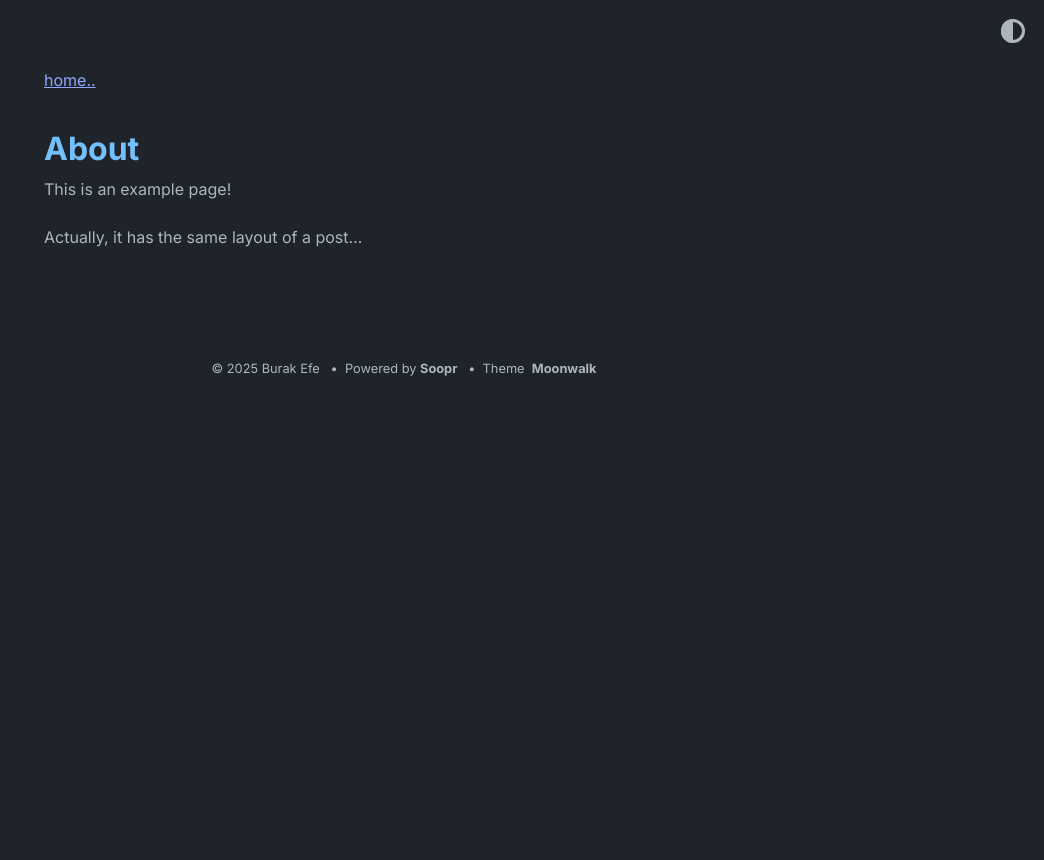
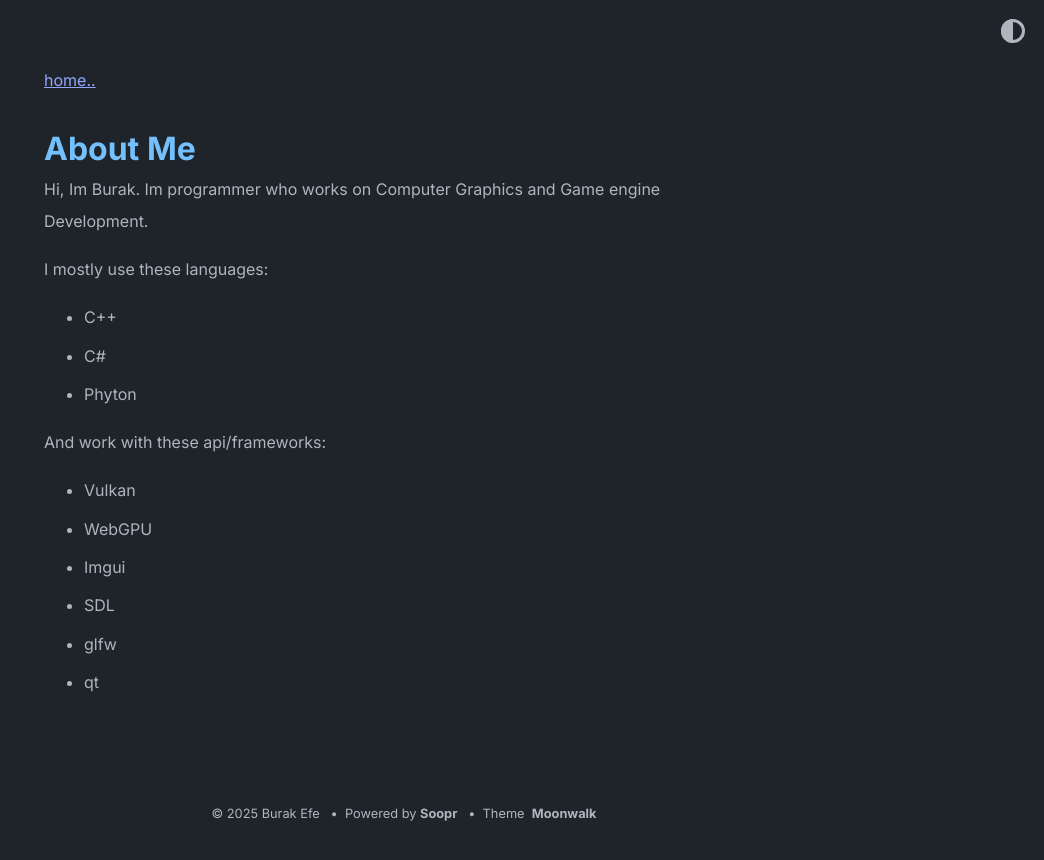
Before and after one commit to burak-efe/burak-efe.github.io, a Jekyll site: the page built from about.md, in a window 1280 px wide. Shown: the top 860 px of the page, without its empty margins (236-1280 px from the left). Built offline with Jekyll 4.4.1, drawn with Linux system fonts in a browser that asks for light colours.

Commit message:
new theme

```diff
--- a/_config.yml
+++ b/_config.yml
@@ -2,7 +2,7 @@ title: Burak's Blog
 author: Burak Efe
 url: https://burakefe.dev # root address of the site
 description: > # description of the site (multiple lines allowed)
- The Blog
+ Have a seat!
 
 permalink: /:slug
 
@@ -33,10 +33,10 @@ theme_config:
   show_tags: true # show tags in a blog posts
   # options for "home" page
   home:
-    title_projects: Portfolio
+    title_projects: My Projects
     title_misc_list: Details
     title_blog: Blog
-    title_old_projects: Old Projects
+    title_old_projects: Tiny Projects/Experiments
 
 soopr:
   publish_token: "" # sign up at https://www.soopr.co to get your publish token and personalize share and reaction options
--- a/about.md
+++ b/about.md
@@ -1,8 +1,21 @@
 ---
 layout: post
-title: About
+title: About Me
 ---
 
-This is an example page!
+Hi,
+Im Burak.
+Im programmer who works on Computer Graphics and Game engine Development.
 
-Actually, it has the same layout of a post...
+I mostly use these languages:
+- C++
+- C#
+- Phyton
+
+And work with these api/frameworks:
+- Vulkan
+- WebGPU
+- Imgui
+- SDL
+- glfw
+- qt
```
